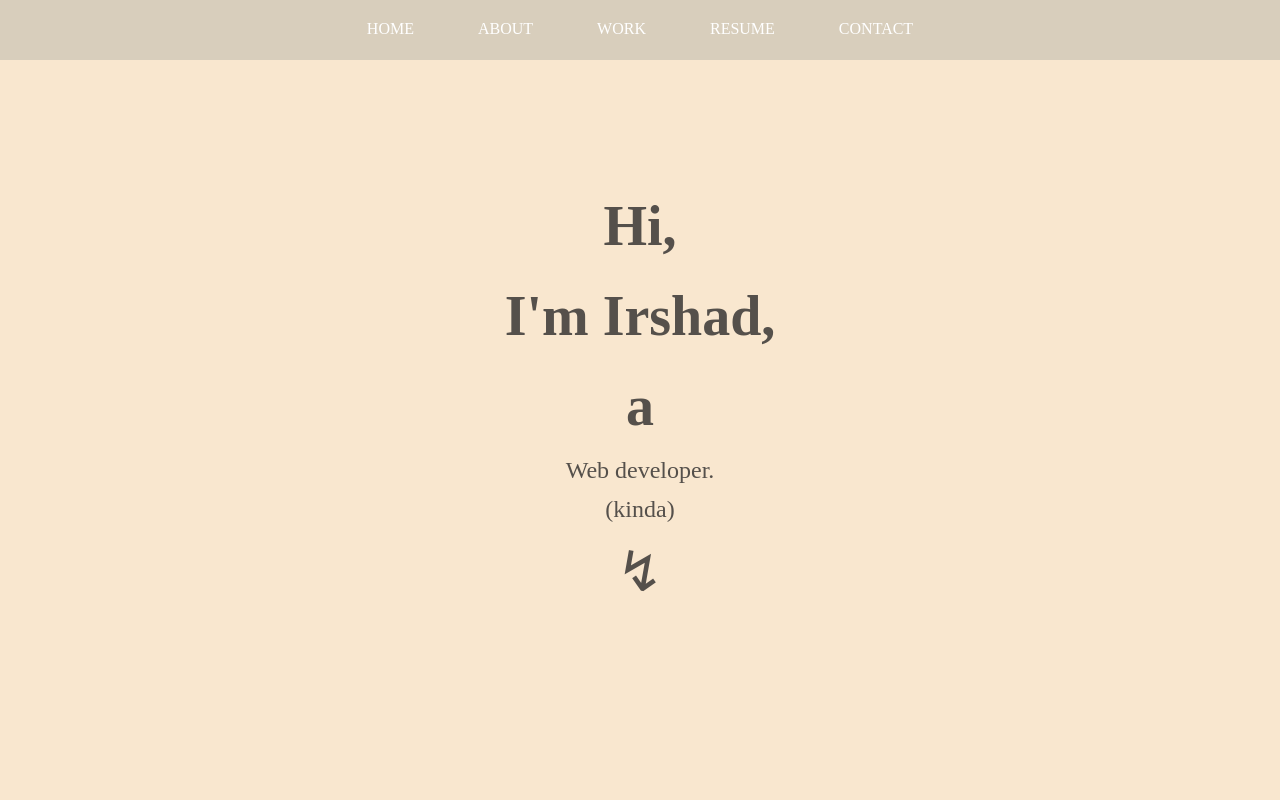
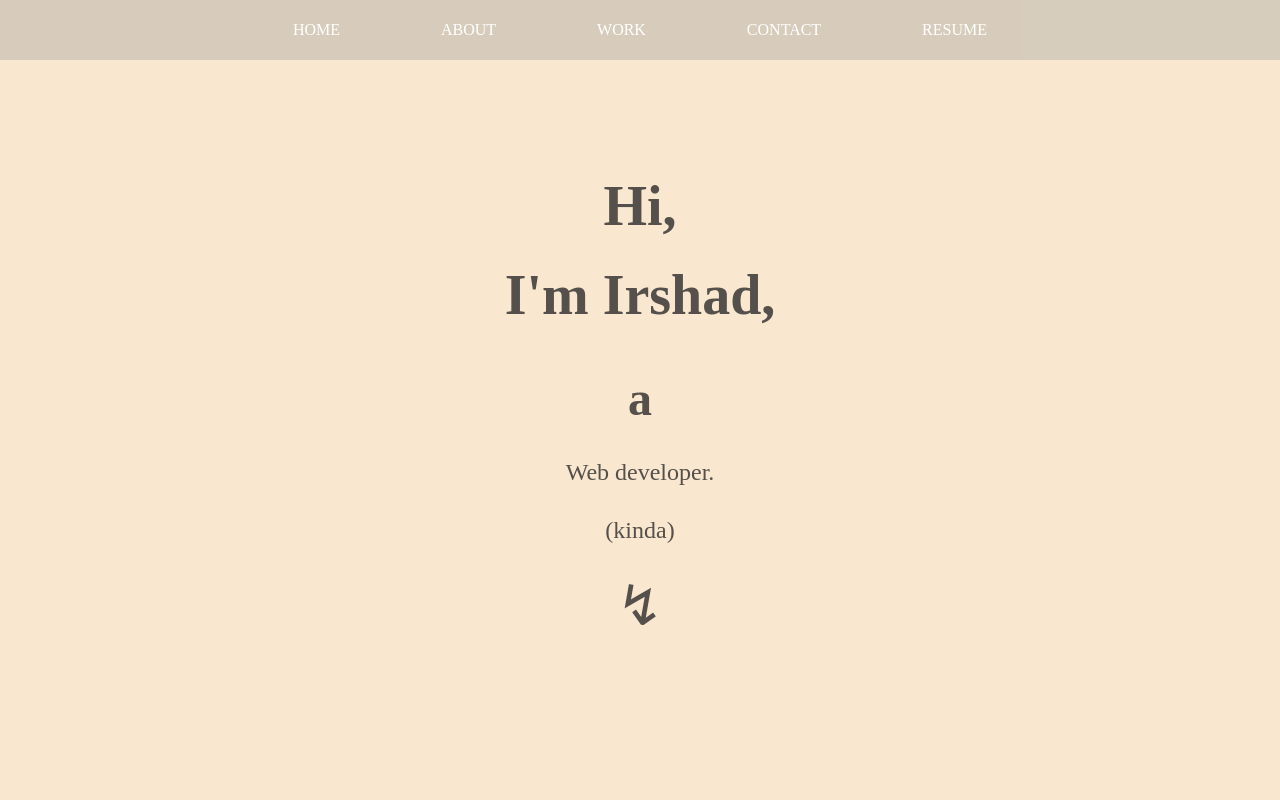
Before and after one commit to Mayaar-Irshad/Portfolio, a plain HTML site: page index.html in a window 1280 px wide. Shown: the top 800 px of the page. Drawn offline with Linux system fonts and the light colour scheme.

Commit message:
fixed the navbar with flexbox

```diff
--- a/index.css
+++ b/index.css
@@ -1,53 +1,40 @@
-*{
-    margin:0;
-    padding:0;
+
+html{
+    scroll-behavior: smooth;
 }
-  body{
+#body{
+    margin: 0;
+    padding: 0;
     background: rgb(249, 231, 207);
     color: rgb(85, 80, 75);
+    height: 100vh;
     line-height: 1.6;
-    height:100vh;
-    overflow: hidden;
+}
+.navbar{
+    position: fixed;
+    width: 100%;
+    background-color: rgba(136, 144, 143, 0.3);
+    height: 60px;
+    display: flex;
+    flex-direction: row;
+    justify-content: center;
+    align-items: center;
+    justify-content: space-between;
+}
+.navbar-item{
+    text-decoration: none;
+    color: white;
+    margin: 8px;
+    width: 90px;
+    text-transform: uppercase;
 
 }
-  .container{
-    width: 100%;
-    height: 100%;
-    overflow-y: scroll;
-    scroll-snap-type: y mandatory;
-    scroll-behavior: smooth;
+.empty-space{
+    width: 200px;
 }
-  .navbar{
-    position:fixed;
-    top:0;
-    z-index: 1;
-    display:flex;
-    width: 100%;
-    height: 60px;
-    background: rgba(136,144,143,0.29);
-
-  }
-  .navbar ul{
-    display:flex;
-    list-style:none;
-    width: 100%;
-    justify-content: center;
-  }
-  .navbar ul li{
-    margin: 0 1rem;
-    padding: 1rem;
-
-  }
-  .navbar ul li a{
-    text-decoration: none;
-    text-transform: uppercase;
-    color: white;
-  }
-
-  .navbar ul li a:hover{
+.navbar-item:hover{
     color: rgb(55, 67, 72);
 }
-
 section{
     display: flex;
     flex-direction: column;
@@ -58,16 +45,26 @@
     height: 100vh;
     scroll-snap-align: center;
 }
-  section h1,h2{
+section h1{
     font-size: 3.5rem;
+    margin: 15px 0 15px 0;
+    line-height: 1.6;
 }
+section h2{
+    font-size: 3rem;
+    margin: 5px 0 5px 0;
+
+}
+
 section p{
     font-size:1.5rem;
+    margin: 10px 0 10px 0;
 }
 .about-skip{
     font-size: 3.5rem;
     text-decoration: none;
     color: rgb(85, 80, 75);
+    margin: 2px 0 2px 0;
 }
 
 .about-skip:hover {
@@ -91,3 +88,4 @@
     40%, 60% {
     transform: translate3d(2px, 0, 0);
     }
+}
--- a/index.html
+++ b/index.html
@@ -5,19 +5,27 @@
 	<meta http-equiv="X-UA-Compatible" content="IE=edge">
 	<meta name="viewport" content="width=device-width, initial-scale=1.0">
 	<link rel="stylesheet" href="index.css">
-    <title>Portfolio website</title>
+	<title>portfolio website</title>
 </head>
-<body>
-  <div class="container">
+<body id="body">
 	<nav class="navbar">
-        <ul>
-            <li><a class="home-link" href="#home">Home</a></li>
-            <li><a class="about-link" href="#about">About</a></li>
-            <li><a class="work-link" href="#work">Work</a></li>
-            <li><a class="resume-link" href="resume.html" target="_blank">Resume</a></li>
-            <li><a class="contact-link" href="#contact">contact</a></li>
-        </ul>
-
+		<div class="empty-space"></div>
+		<div>
+			<a href="#home" class="navbar-item">Home</a>
+		</div>
+		<div>
+			<a href="#about" class="navbar-item">About</a>
+		</div>
+		<div>
+			<a href="#work" class="navbar-item">Work</a>
+		</div>
+		<div>
+			<a href="#contact" class="navbar-item">Contact</a>
+		</div>
+		<div>
+			<a href="#resume" class="navbar-item">Resume</a>
+		</div>
+		<div class="empty-space"></div>
 		</nav>
 
 	<section id="home">
@@ -57,7 +65,5 @@
         </p>
     </section>
 
-  </div>
-
 </body>
 </html>
```
Lines whose indentation alone changed are shown as unchanged.
